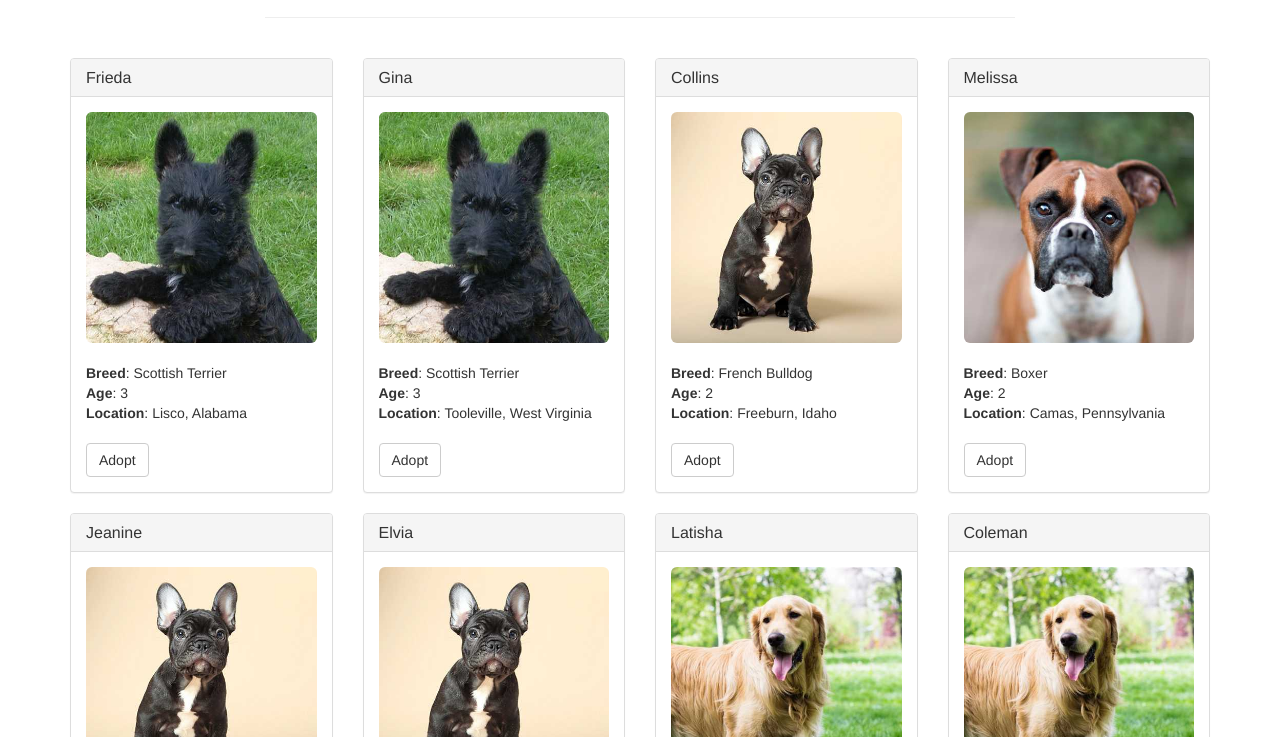
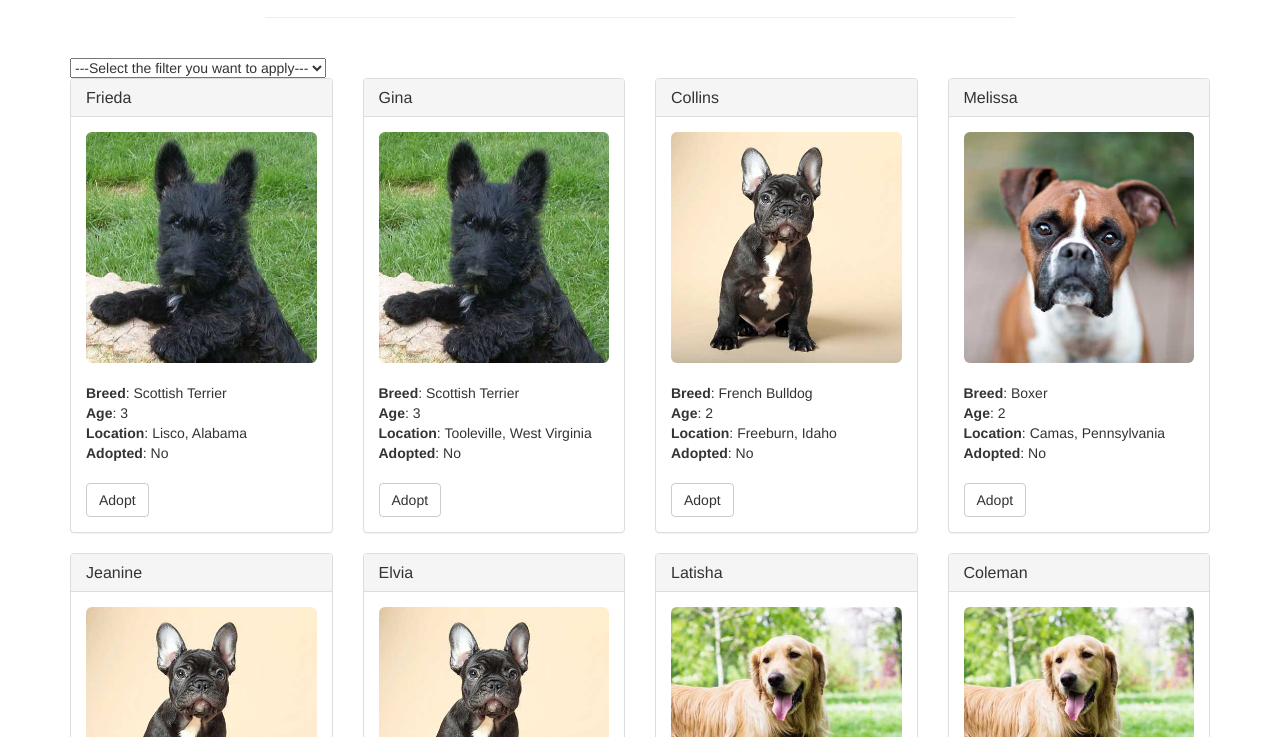
Before and after one commit to Lue12138/pet-shop-enhancement, a website: page src/index.html in a window 1280 px wide. Shown: the part 63-800 px from the top of the page. Drawn offline with nearby package versions, Linux system fonts and the light colour scheme; files whose address does not match are found by name.

Commit message:
add filter for adoption status

```diff
--- a/src/index.html
+++ b/src/index.html
@@ -26,6 +26,14 @@
           <br/>
         </div>
       </div>
+      <div class="menu">
+        <select id="filterDropdown" onchange="filterChanged()">
+          <option value="" >---Select the filter you want to apply---</option>
+          <option value="adopted">Adopted</option>
+          <option value="available">Available for Adoption</option>
+        </select>
+
+      </div>
 
       <div id="petsRow" class="row">
         <!-- PETS LOAD HERE -->
@@ -33,7 +41,7 @@
     </div>
 
     <div id="petTemplate" style="display: none;">
-      <div class="col-sm-6 col-md-4 col-lg-3">
+      <div class="col-sm-6 col-md-4 col-lg-3 div-pet">
         <div class="panel panel-default panel-pet">
           <div class="panel-heading">
             <h3 class="panel-title">Scrappy</h3>
@@ -43,7 +51,8 @@
             <br/><br/>
             <strong>Breed</strong>: <span class="pet-breed">Golden Retriever</span><br/>
             <strong>Age</strong>: <span class="pet-age">3</span><br/>
-            <strong>Location</strong>: <span class="pet-location">Warren, MI</span><br/><br/>
+            <strong>Location</strong>: <span class="pet-location">Null</span><br/>
+            <strong>Adopted</strong>: <span class="adoption-status">No</span><br/><br/>
             <button class="btn btn-default btn-adopt" type="button" data-id="0">Adopt</button>
           </div>
         </div>
--- a/src/js/app.js
+++ b/src/js/app.js
@@ -15,6 +15,7 @@ App = {
         petTemplate.find('.pet-age').text(data[i].age);
         petTemplate.find('.pet-location').text(data[i].location);
         petTemplate.find('.btn-adopt').attr('data-id', data[i].id);
+        petTemplate.find('.adoption-status').text(data[i].adopted);
 
         petsRow.append(petTemplate.html());
       }
@@ -69,7 +70,7 @@ web3 = new Web3(App.web3Provider);
     $(document).on('click', '.btn-adopt', App.handleAdopt);
   },
 
-  markAdopted: function(adopters, account) {
+  markAdopted: function() {
     var adoptionInstance;
 
     App.contracts.Adoption.deployed().then(function(instance) {
@@ -79,7 +80,9 @@ web3 = new Web3(App.web3Provider);
     }).then(function(adopters) {
       for (i = 0; i < adopters.length; i++) {
         if (adopters[i] !== '0x0000000000000000000000000000000000000000') {
+          // change adopt status and buttons accordingly for adopted pets
           $('.panel-pet').eq(i).find('button').text('Success').attr('disabled', true);
+          $('.panel-pet').eq(i).find('.adoption-status').text('Yes');
         }
       }
     }).catch(function(err) {
@@ -121,3 +124,25 @@ $(function() {
     App.init();
   });
 });
+
+function filterChanged(){
+  const filterDropdown = document.getElementById('filterDropdown');
+  const selectedValue = filterDropdown.value;
+  const pets = document.querySelectorAll('#petsRow .div-pet');
+  console.log(pets[0].querySelector('.panel-title'));
+
+  for (let i = 0; i < pets.length; i++){
+    // get current pet's adoption status
+    let pet = pets[i];
+    let adoptionStatus = pet.querySelector('.adoption-status');
+
+    // if clients wants to see ones available and this pet's Adopted == Yes, hide it
+    if (selectedValue==='available' && adoptionStatus.textContent ==='Yes'){
+      pet.style.display = 'none';
+    } else if (selectedValue ==='adopted' && adoptionStatus.textContent === 'No'){
+      pet.style.display = 'none';
+    } else{
+      pet.style.display = 'flex';
+    }
+  };
+};
--- a/src/pets.json
+++ b/src/pets.json
@@ -5,7 +5,8 @@
     "picture": "images/scottish-terrier.jpeg",
     "age": 3,
     "breed": "Scottish Terrier",
-    "location": "Lisco, Alabama"
+    "location": "Lisco, Alabama",
+    "adopted": "No"
   },
   {
     "id": 1,
@@ -13,7 +14,8 @@
     "picture": "images/scottish-terrier.jpeg",
     "age": 3,
     "breed": "Scottish Terrier",
-    "location": "Tooleville, West Virginia"
+    "location": "Tooleville, West Virginia",
+    "adopted": "No"
   },
   {
     "id": 2,
@@ -21,7 +23,8 @@
     "picture": "images/french-bulldog.jpeg",
     "age": 2,
     "breed": "French Bulldog",
-    "location": "Freeburn, Idaho"
+    "location": "Freeburn, Idaho",
+    "adopted": "No"
   },
   {
     "id": 3,
@@ -29,7 +32,8 @@
     "picture": "images/boxer.jpeg",
     "age": 2,
     "breed": "Boxer",
-    "location": "Camas, Pennsylvania"
+    "location": "Camas, Pennsylvania",
+    "adopted": "No"
   },
   {
     "id": 4,
@@ -37,7 +41,8 @@
     "picture": "images/french-bulldog.jpeg",
     "age": 2,
     "breed": "French Bulldog",
-    "location": "Gerber, South Dakota"
+    "location": "Gerber, South Dakota",
+    "adopted": "No"
   },
   {
     "id": 5,
@@ -45,7 +50,8 @@
     "picture": "images/french-bulldog.jpeg",
     "age": 3,
     "breed": "French Bulldog",
-    "location": "Innsbrook, Illinois"
+    "location": "Innsbrook, Illinois",
+    "adopted": "No"
   },
   {
     "id": 6,
@@ -53,7 +59,8 @@
     "picture": "images/golden-retriever.jpeg",
     "age": 3,
     "breed": "Golden Retriever",
-    "location": "Soudan, Louisiana"
+    "location": "Soudan, Louisiana",
+    "adopted": "No"
   },
   {
     "id": 7,
@@ -61,7 +68,8 @@
     "picture": "images/golden-retriever.jpeg",
     "age": 3,
     "breed": "Golden Retriever",
-    "location": "Jacksonwald, Palau"
+    "location": "Jacksonwald, Palau",
+    "adopted": "No"
   },
   {
     "id": 8,
@@ -69,7 +77,8 @@
     "picture": "images/french-bulldog.jpeg",
     "age": 2,
     "breed": "French Bulldog",
-    "location": "Honolulu, Hawaii"
+    "location": "Honolulu, Hawaii",
+    "adopted": "No"
   },
   {
     "id": 9,
@@ -77,7 +86,8 @@
     "picture": "images/boxer.jpeg",
     "age": 3,
     "breed": "Boxer",
-    "location": "Matheny, Utah"
+    "location": "Matheny, Utah",
+    "adopted": "No"
   },
   {
     "id": 10,
@@ -85,7 +95,8 @@
     "picture": "images/boxer.jpeg",
     "age": 2,
     "breed": "Boxer",
-    "location": "Tyhee, Indiana"
+    "location": "Tyhee, Indiana",
+    "adopted": "No"
   },
   {
     "id": 11,
@@ -93,7 +104,8 @@
     "picture": "images/scottish-terrier.jpeg",
     "age": 3,
     "breed": "Scottish Terrier",
-    "location": "Windsor, Montana"
+    "location": "Windsor, Montana",
+    "adopted": "No"
   },
   {
     "id": 12,
@@ -101,7 +113,8 @@
     "picture": "images/french-bulldog.jpeg",
     "age": 3,
     "breed": "French Bulldog",
-    "location": "Kingstowne, Nevada"
+    "location": "Kingstowne, Nevada",
+    "adopted": "No"
   },
   {
     "id": 13,
@@ -109,7 +122,8 @@
     "picture": "images/golden-retriever.jpeg",
     "age": 4,
     "breed": "Golden Retriever",
-    "location": "Sultana, Massachusetts"
+    "location": "Sultana, Massachusetts",
+    "adopted": "No"
   },
   {
     "id": 14,
@@ -117,7 +131,8 @@
     "picture": "images/golden-retriever.jpeg",
     "age": 2,
     "breed": "Golden Retriever",
-    "location": "Broadlands, Oregon"
+    "location": "Broadlands, Oregon",
+    "adopted": "No"
   },
   {
     "id": 15,
@@ -125,6 +140,7 @@
     "picture": "images/golden-retriever.jpeg",
     "age": 2,
     "breed": "Golden Retriever",
-    "location": "Dawn, Wisconsin"
+    "location": "Dawn, Wisconsin",
+    "adopted": "No"
   }
 ]
```
Also changed, not shown: 1 other file. Lines whose indentation alone changed are shown as unchanged.
